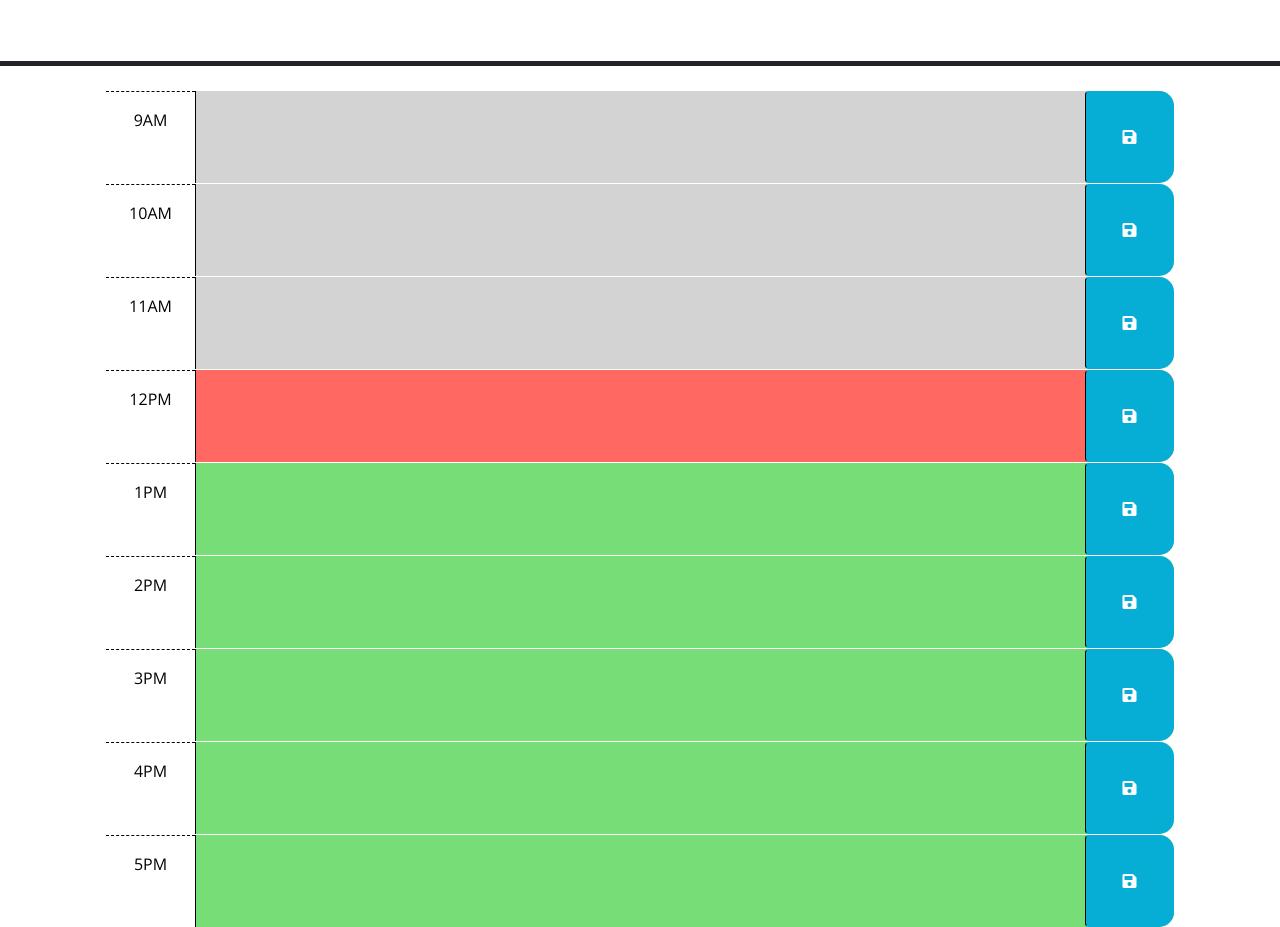
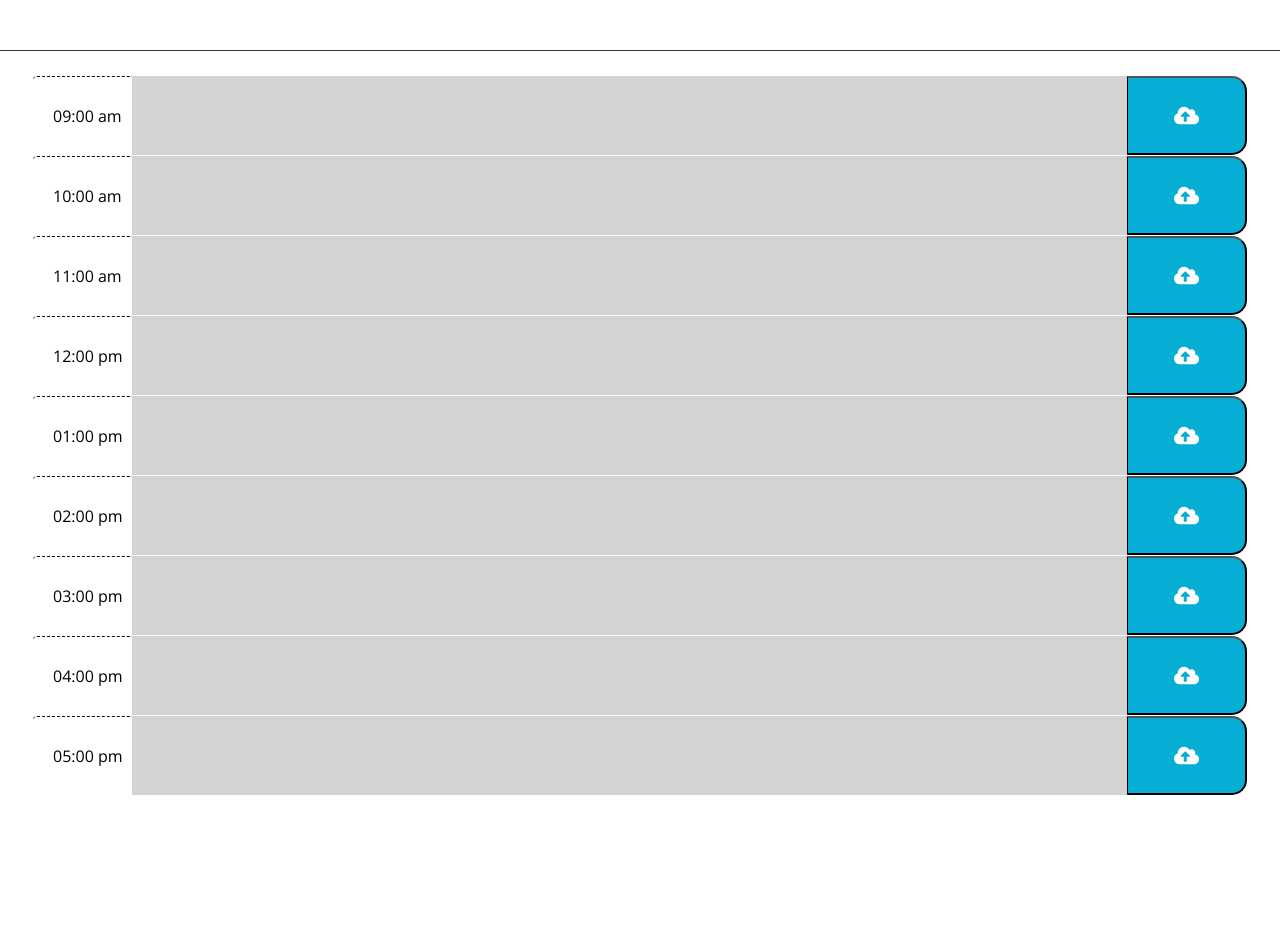
Before and after one commit to Rmontgomery4801/work-day-scheduler, a plain HTML site: page index.html in a window 1280 px wide. Shown: the part 212-1139 px from the top of the page. After the commit the page ends 1007 px from the top, so only its background shows below. Drawn offline with nearby package versions, Linux system fonts and the light colour scheme.

Commit message:
made changes to readme, index, & javascript.

```diff
--- a/index.html
+++ b/index.html
@@ -5,11 +5,12 @@
     <meta charset="UTF-8" />
     <meta name="viewport" content="width=device-width, initial-scale=1.0" />
     <meta http-equiv="X-UA-Compatible" content="ie=edge" />
-    <link rel="stylesheet" href="https://cdn.jsdelivr.net/npm/bootstrap@5.1.3/dist/css/bootstrap.min.css" />
+    <link rel="stylesheet" href="https://stackpath.bootstrapcdn.com/bootstrap/4.3.1/css/bootstrap.min.css" />
     <link rel="stylesheet" href="https://use.fontawesome.com/releases/v5.8.1/css/all.css"
         integrity="sha384-50oBUHEmvpQ+1lW4y57PTFmhCaXp0ML5d60M1M7uH2+nqUivzIebhndOJK28anvf" crossorigin="anonymous" />
     <link href="https://fonts.googleapis.com/css?family=Open+Sans&display=swap" rel="stylesheet" />
     <link rel="stylesheet" href="style.css" />
+
     <title>Work Day Scheduler</title>
 </head>
 
@@ -18,98 +19,102 @@
         <h1 class="display-3">Work Day Scheduler</h1>
         <p class="lead">A simple calendar app for scheduling your work day</p>
         <p id="currentDay" class="lead"></p>
+
     </header>
     <div class="container-lg px-5">
-        <!-- Use class for "past", "present", and "future" to apply styles to the
-        time-block divs accordingly. The javascript will need to do this by
-        adding/removing these classes on each div by comparing the hour in the
-        id to the current hour. The html provided below is meant to be an example
-        demonstrating how the css provided can be leveraged to create the
-        desired layout and colors. The html below should be removed or updated
-        in the finished product. Remember to delete this comment once the
-        code is implemented.
-        -->
-
-        <!-- Example of a past time block. The "past" class adds a gray background color. -->
-        <div id="9" class="row time-block past">
-            <div class="col-2 col-md-1 hour text-center py-3">9AM</div>
-            <textarea class="col-8 col-md-10 description" rows="3"> </textarea>
-            <button class="btn saveBtn col-2 col-md-1" aria-label="save">
-                <i class="fas fa-save" aria-hidden="true"></i>
-            </button>
+        <!-- Timeblocks -->
+        <div class="row">
+            <div class="input-group">
+                <div class="input-group-prepend">
+                    <span class="input-group-text hour">09:00 am </span>
+                </div>
+                <textarea class="form-control" aria-label="With textarea" id="9am"></textarea>
+                <button type="button" class="saveBtn"><i class="fas fa-cloud-upload-alt"></i></button>
+            </div>
         </div>
 
-        <!-- Example of a a present time block. The "present" class adds a red background color. -->
-        <div id="10" class="row time-block past">
-            <div class="col-2 col-md-1 hour text-center py-3">10AM</div>
-            <textarea class="col-8 col-md-10 description" rows="3"> </textarea>
-            <button class="btn saveBtn col-2 col-md-1" aria-label="save">
-                <i class="fas fa-save" aria-hidden="true"></i>
-            </button>
+        <div class="row">
+            <div class="input-group">
+                <div class="input-group-prepend">
+                    <span class="input-group-text hour">10:00 am </span>
+                </div>
+                <textarea class="form-control" aria-label="With textarea" id="10am"></textarea>
+                <button type="button" class="saveBtn"><i class="fas fa-cloud-upload-alt"></i></button>
+            </div>
         </div>
 
-        <!-- Example of a future time block. The "future" class adds a green background color. -->
-        <div id="hour-11" class="row time-block past">
-            <div class="col-2 col-md-1 hour text-center py-3">11AM</div>
-            <textarea class="col-8 col-md-10 description" rows="3"> </textarea>
-            <button class="btn saveBtn col-2 col-md-1" aria-label="save">
-                <i class="fas fa-save" aria-hidden="true"></i>
-            </button>
+        <div class="row">
+            <div class="input-group">
+                <div class="input-group-prepend">
+                    <span class="input-group-text hour">11:00 am </span>
+                </div>
+                <textarea class="form-control" aria-label="With textarea" id="11am"></textarea>
+                <button type="button" class="saveBtn"><i class="fas fa-cloud-upload-alt"></i></button>
+            </div>
         </div>
 
-        <!-- Copied lines above and added hours 12pm-5pm future -->
-        <div id="hour-12" class="row time-block present">
-            <div class="col-2 col-md-1 hour text-center py-3">12PM</div>
-            <textarea class="col-8 col-md-10 description" rows="3"> </textarea>
-            <button class="btn saveBtn col-2 col-md-1" aria-label="save">
-                <i class="fas fa-save" aria-hidden="true"></i>
-            </button>
+        <div class="row">
+            <div class="input-group">
+                <div class="input-group-prepend">
+                    <span class="input-group-text hour">12:00 pm </span>
+                </div>
+                <textarea class="form-control" aria-label="With textarea" id="12pm"></textarea>
+                <button type="button" class="saveBtn"><i class="fas fa-cloud-upload-alt"></i></button>
+            </div>
         </div>
 
-        <div id="hour-1" class="row time-block future">
-            <div class="col-2 col-md-1 hour text-center py-3">1PM</div>
-            <textarea class="col-8 col-md-10 description" rows="3"> </textarea>
-            <button class="btn saveBtn col-2 col-md-1" aria-label="save">
-                <i class="fas fa-save" aria-hidden="true"></i>
-            </button>
+        <div class="row">
+            <div class="input-group">
+                <div class="input-group-prepend">
+                    <span class="input-group-text hour">01:00 pm </span>
+                </div>
+                <textarea class="form-control" aria-label="With textarea" id="13pm"></textarea>
+                <button type="button" class="saveBtn"><i class="fas fa-cloud-upload-alt"></i></button>
+            </div>
         </div>
 
-        <div id="hour-2" class="row time-block future">
-            <div class="col-2 col-md-1 hour text-center py-3">2PM</div>
-            <textarea class="col-8 col-md-10 description" rows="3"> </textarea>
-            <button class="btn saveBtn col-2 col-md-1" aria-label="save">
-                <i class="fas fa-save" aria-hidden="true"></i>
-            </button>
+        <div class="row">
+            <div class="input-group">
+                <div class="input-group-prepend">
+                    <span class="input-group-text hour">02:00 pm </span>
+                </div>
+                <textarea class="form-control" aria-label="With textarea" id="14pm"></textarea>
+                <button type="button" class="saveBtn"><i class="fas fa-cloud-upload-alt"></i></button>
+            </div>
         </div>
 
-        <div id="hour-3" class="row time-block future">
-            <div class="col-2 col-md-1 hour text-center py-3">3PM</div>
-            <textarea class="col-8 col-md-10 description" rows="3"> </textarea>
-            <button class="btn saveBtn col-2 col-md-1" aria-label="save">
-                <i class="fas fa-save" aria-hidden="true"></i>
-            </button>
+        <div class="row">
+            <div class="input-group">
+                <div class="input-group-prepend">
+                    <span class="input-group-text hour">03:00 pm </span>
+                </div>
+                <textarea class="form-control" aria-label="With textarea" id="15pm"></textarea>
+                <button type="button" class="saveBtn"><i class="fas fa-cloud-upload-alt"></i></button>
+            </div>
         </div>
 
-        <div id="hour-4" class="row time-block future">
-            <div class="col-2 col-md-1 hour text-center py-3">4PM</div>
-            <textarea class="col-8 col-md-10 description" rows="3"> </textarea>
-            <button class="btn saveBtn col-2 col-md-1" aria-label="save">
-                <i class="fas fa-save" aria-hidden="true"></i>
-            </button>
+        <div class="row">
+            <div class="input-group">
+                <div class="input-group-prepend">
+                    <span class="input-group-text hour">04:00 pm </span>
+                </div>
+                <textarea class="form-control" aria-label="With textarea" id="16pm"></textarea>
+                <button type="button" class="saveBtn"><i class="fas fa-cloud-upload-alt"></i></button>
+            </div>
         </div>
 
-        <div id="hour-5" class="row time-block future">
-            <div class="col-2 col-md-1 hour text-center py-3">5PM</div>
-            <textarea class="col-8 col-md-10 description" rows="3"> </textarea>
-            <button class="btn saveBtn col-2 col-md-1" aria-label="save">
-                <i class="fas fa-save" aria-hidden="true"></i>
-            </button>
+        <div class="row">
+            <div class="input-group">
+                <div class="input-group-prepend">
+                    <span class="input-group-text hour">05:00 pm </span>
+                </div>
+                <textarea class="form-control" aria-label="With textarea" id="17pm"></textarea>
+                <button type="button" class="saveBtn"><i class="fas fa-cloud-upload-alt"></i></button>
+            </div>
         </div>
 
         <script src="https://code.jquery.com/jquery-3.4.1.min.js"></script>
-        <script src="https://cdn.jsdelivr.net/npm/dayjs@1.11.3/dayjs.min.js"
-            integrity="sha256-iu/zLUB+QgISXBLCW/mcDi/rnf4m4uEDO0wauy76x7U=" crossorigin="anonymous"></script>
-
+        <script src="https://cdnjs.cloudflare.com/ajax/libs/moment.js/2.24.0/moment.min.js"></script>
         <script src="script.js"></script>
 </body>
 
--- a/script.js
+++ b/script.js
@@ -1,35 +1,95 @@
-// Wrap all code that interacts with the DOM in a call to jQuery to ensure that
-// the code isn't run until the browser has finished rendering all the elements
-// in the html.
-$(function () {
-  // TODO: Add a listener for click events on the save button. This code should
-  // use the id in the containing time-block as a key to save the user input in
-  // local storage. HINT: What does `this` reference in the click listener
-  // function? How can DOM traversal be used to get the "hour-x" id of the
-  // time-block containing the button that was clicked? How might the id be
-  // useful when saving the description in local storage?
-  //
-  // TODO: Add code to apply the past, present, or future class to each time
-  // block by comparing the id to the current hour. HINTS: How can the id
-  // attribute of each time-block be used to conditionally add or remove the
-  // past, present, and future classes? How can Day.js be used to get the
-  // current hour in 24-hour time?
-  //
-  // TODO: Add code to get any user input that was saved in localStorage and set
-  // the values of the corresponding textarea elements. HINT: How can the id
-  // attribute of each time-block be used to do this?
-  //
-  // TODO: Add code to display the current date in the header of the page.
-  var now = dayjs()
-  var currentHour = dayjs().$H
-  console.log('currentHour', currentHour)
-  var todaysDate = dayjs().format('MM/DD/YYYY')
-  $('#currentDay').text(todaysDate);
+// Moment.js
+var currentDate = moment().format('dddd') + " " + moment().format("Do MMM YYYY");
+var currentHour = moment().format('h:mm:ss a');
+// Text hour var
+var nineAm = $("#9am");
+var tenAm = $("#10am");
+var elevenAm = $("#11am");
+var twelvePm = $("#12pm");
+var onePm = $("#13pm");
+var twoPm = $("#14pm");
+var threePm = $("#15pm");
+var fourPm = $("#16pm");
+var fivePm = $("#17pm");
+
+var hour = moment().hours();
+var userInput;
+var hourSpan;
 
 
-  var nineHour = $('#9').attr('id')
-  console.log('nineHour', nineHour)
+// Date and Hour
 
-  var tenHour = $('#10').attr('id')
-  console.log('tenHour', tenHour)
+var interval = setInterval(function () {
+  var momentNow = moment();
+  $('#currentDay').html(momentNow.format('YYYY MMMM DD') + ' '
+    + momentNow.format('dddd')
+      .substring(0, 3).toUpperCase());
+  $('#currentDay').html(currentDate + " " + momentNow.format('hh:mm:ss A'));
+}, 100);
+
+function initPage() {
+
+  console.log("Current Hour " + hour);
+  var init9 = JSON.parse(localStorage.getItem("09:00 am"));
+  nineAm.val(init9);
+
+  var init10 = JSON.parse(localStorage.getItem("10:00 am"))
+  tenAm.val(init10);
+
+  var init11 = JSON.parse(localStorage.getItem("11:00 am"))
+  elevenAm.val(init11);
+
+  var init12 = JSON.parse(localStorage.getItem("12:00 pm"))
+  twelvePm.val(init12);
+
+  var init1 = JSON.parse(localStorage.getItem("01:00 pm"))
+  onePm.val(init1);
+
+  var init2 = JSON.parse(localStorage.getItem("02:00 pm"))
+  twoPm.val(init2);
+
+  var init3 = JSON.parse(localStorage.getItem("03:00 pm"))
+  threePm.val(init3);
+
+  var init4 = JSON.parse(localStorage.getItem("04:00 pm"))
+  fourPm.val(init4);
+
+  var init5 = JSON.parse(localStorage.getItem("05:00 pm"))
+  fivePm.val(init5);
+
+
+}
+
+function background() {
+
+  $(".form-control").each(function () {
+    var timeTest = parseInt($(this).attr("id"));
+    hour = parseInt(hour);
+    console.log(timeTest);
+    console.log(hour);
+
+    if (hour > timeTest) {
+      $(this).addClass("past");
+    } else if (hour < timeTest) {
+      $(this).addClass("future");
+    } else {
+      $(this).addClass("present");
+    }
+  });
+}
+
+$(document).ready(function () {
+  initPage()
+  background()
+
+
+  $(".saveBtn").on("click", function () {
+    userInput = $(this).siblings(".form-control").val().trim();
+    console.log(userInput);
+    hourSpan = $(this).siblings(".input-group-prepend").text().trim();
+    console.log(hourSpan);
+    localStorage.setItem(hourSpan, JSON.stringify(userInput));
+
+  })
+
 });
--- a/style.css
+++ b/style.css
@@ -1,6 +1,7 @@
 body {
     font-family: 'Open Sans', sans-serif;
     font-size: 16px;
+    line-height: 1;
 }
 
 
@@ -11,6 +12,15 @@ textarea {
     color: #000000;
     border-left: 1px solid black;
     padding: 10px;
+    width: 920px;
+}
+
+.jumbotron {
+    text-align: center;
+    background-color: transparent;
+    color: black;
+    border-radius: 0;
+    border-bottom: 10px solid black;
 }
 
 .description {
@@ -22,14 +32,28 @@ textarea {
     border-radius: 15px;
 }
 
+.input-group-text {
+    border: none;
+}
+
+.form-control {
+    border: none;
+}
+
 .row {
+    white-space: pre-wrap;
+    height: 80px;
     border-top: 1px solid white;
+    ;
 }
 
 .hour {
     background-color: #ffffff;
     color: #000000;
     border-top: 1px dashed #000000;
+    width: 100px;
+    text-align: center;
+    padding: 20px;
 }
 
 .past {
@@ -51,11 +75,13 @@ textarea {
     border-left: 1px solid black;
     border-top-right-radius: 15px;
     border-bottom-right-radius: 15px;
-    background-color: #06aed5;
+    background-color: #06AED5;
     color: white;
+    width: 120px;
+    font-size: 20px;
 }
 
 .saveBtn i:hover {
-    font-size: 20px;
-    transition: all 0.3s ease-in-out;
+    font-size: 40px;
+    transition: all .3s ease-in-out;
 }
```
Also changed, not shown: 1 other file.
